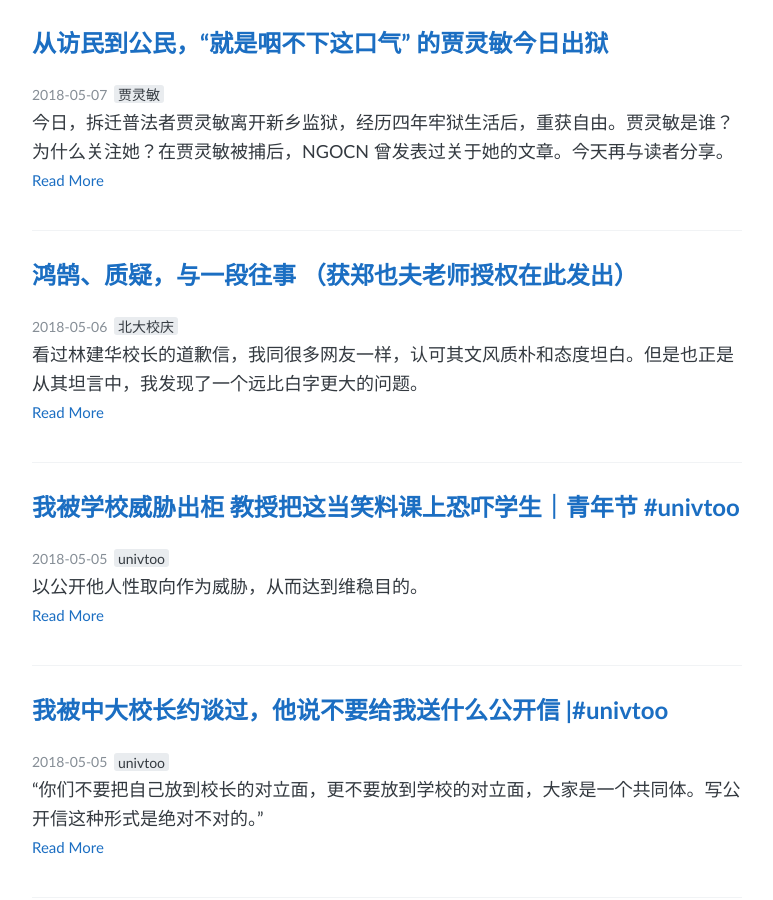
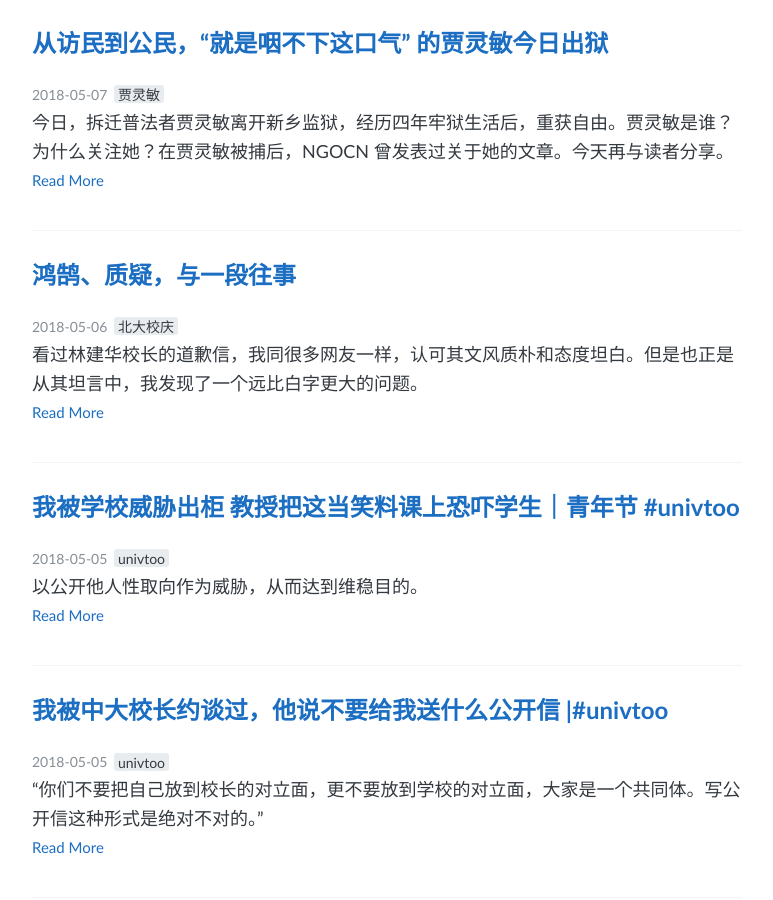
Before and after one commit to Terminus2049/Terminus2049.github.io, a Jekyll site: the page built from index.html, in a window 1280 px wide and 900 px high, scrolled down 1064 px. Shown: the whole window, without its empty margins (253-1026 px from the left). Built offline with Jekyll 4.4.1, drawn with Linux system fonts in a browser that asks for light colours; the list of posts is cut into pages by our own code.

Commit message:
Update 2018-05-06-zheng-ye-fu-comments.md

```diff
--- a/_posts/2018-05-06-zheng-ye-fu-comments.md
+++ b/_posts/2018-05-06-zheng-ye-fu-comments.md
@@ -2,7 +2,7 @@
 
 layout: post
 
-title: 鸿鹄、质疑，与一段往事 （获郑也夫老师授权在此发出）
+title: 鸿鹄、质疑，与一段往事
 
 categories: Archive
 
```
Also changed, not shown: other parts of _posts/2018-05-06-zheng-ye-fu-comments.md (+2 -1 lines).
